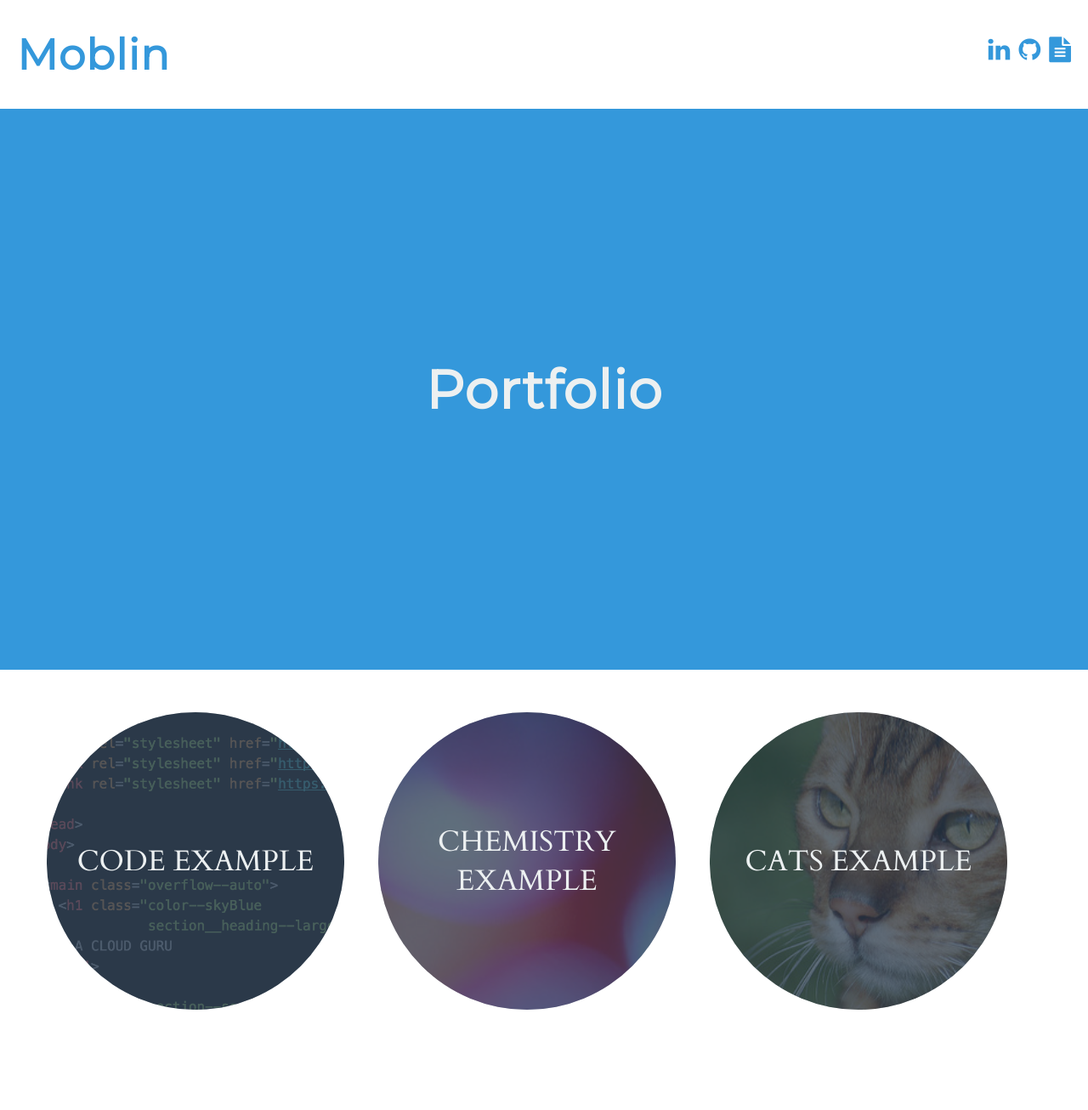
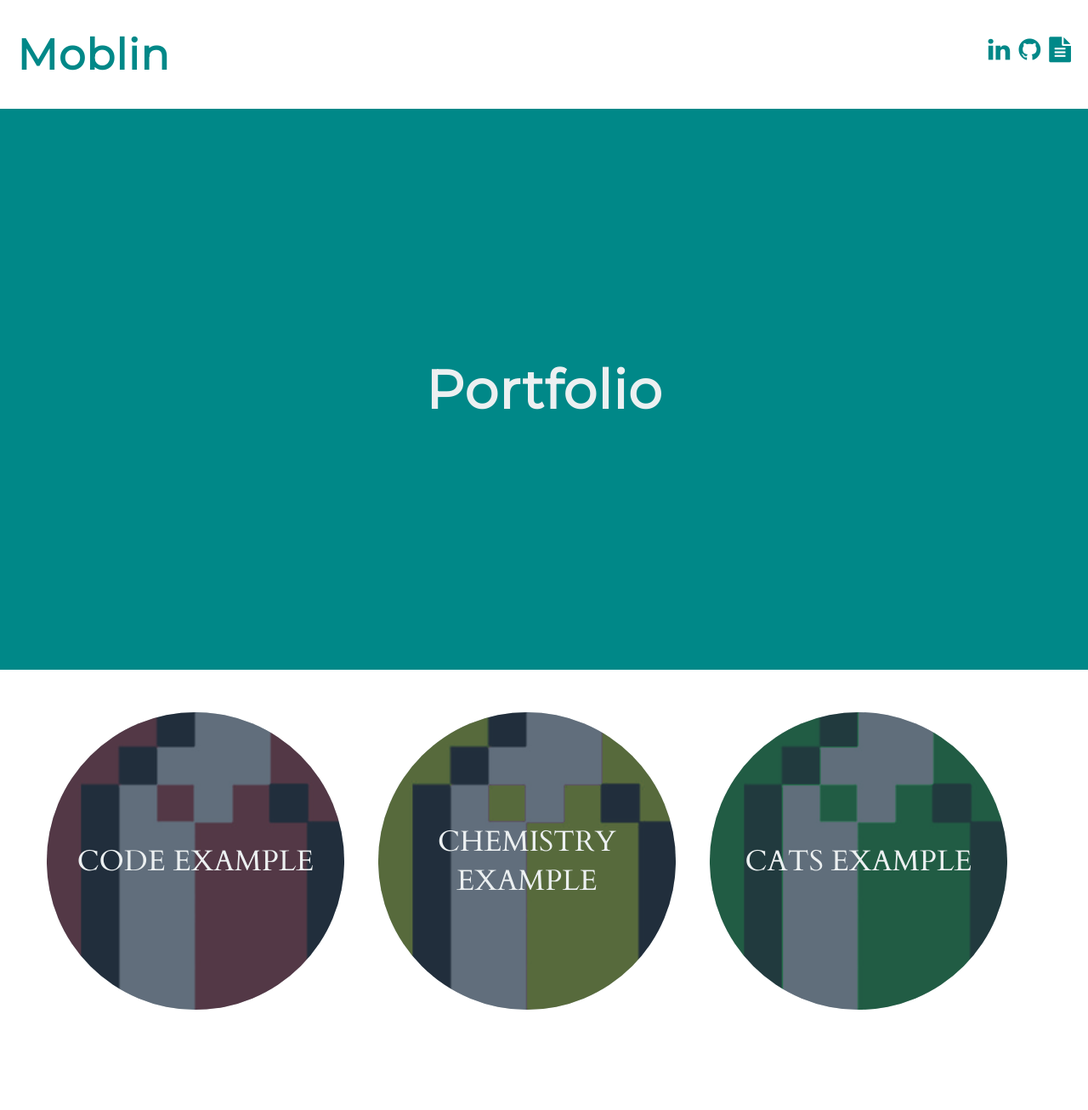
Before and after one commit to moblinx/portfolio, a React app: page / in a window 1280 px wide. Shown: the top 1306 px of the page at 85% size. Built offline with nearby package versions, Linux system fonts and the light colour scheme.

Commit message:
Change to a more suitable color

```diff
--- a/index.html
+++ b/index.html
@@ -13,7 +13,7 @@
 
   <body>
     <main class="overflow--auto">
-      <h1 class="color--skyBlue section__heading--largest">
+      <h1 class="color--moblinGreen section__heading--largest">
         <!--Your name goes here -->
         Moblin
       </h1>
@@ -25,7 +25,7 @@
 
         <!-- Link to Linked In profile -->
         <li class="socialWrapper">
-          <a class="color--skyBlue social"
+          <a class="color--moblinGreen social"
              title="LinkedIn Profile"
              target="_blank"
              href="#">
@@ -34,8 +34,8 @@
         </li>
 
         <!-- Link to GitHub profile -->
-        <li class="socialWrapper color--skyBlue">
-          <a class="social color--skyBlue"
+        <li class="socialWrapper color--moblinGreen">
+          <a class="social color--moblinGreen"
              title="GitHub Profile"
              target="_blank"
              href="https://github.com/moblinx/">
@@ -45,7 +45,7 @@
 
         <!-- Link to resume, probably a .pdf -->
         <li class="socialWrapper">
-          <a class="social color--skyBlue"
+          <a class="social color--moblinGreen"
              title="Resume"
              href="#">
             <i class="fa fa-file-text"></i>
@@ -53,7 +53,7 @@
         </li>
       </ul>
     </main>
-    <section class="background--skyBlue section">
+    <section class="background--moblinGreen section">
       <h2 class="color--cloud margin--none section__text--centered">
         Portfolio
       </h2>
@@ -61,7 +61,7 @@
 
     <div id="example-work"></div>
 
-    <section class="background--skyBlue section">
+    <section class="background--moblinGreen section">
       <h2 class="color--cloud margin--none section__text--centered">
         About Me
       </h2>
@@ -73,7 +73,7 @@
       </p>
     </section>
 
-    <section class="background--skyBlue section">
+    <section class="background--moblinGreen section">
       <h2 class="color--cloud margin--none section__text--centered">
         Social
       </h2>
--- a/js/example-work-modal.js
+++ b/js/example-work-modal.js
@@ -7,7 +7,7 @@ class ExampleWorkModal extends React.Component {
     let modalClass = this.props.open ? 'modal--open' : 'modal--closed';
 
     return (
-      <div className={ "background--skyBlue " + modalClass }>
+      <div className={ "background--moblinGreen " + modalClass }>
         <span className="color--cloud modal__closeButton" onClick={ this.props.closeModal }>
           <i className="fa fa-window-close-o"></i>
         </span>
@@ -18,7 +18,7 @@ class ExampleWorkModal extends React.Component {
           <h2 className="modal__title">
               { example.title }
           </h2>
-          <a className="color--skyBlue modal__link"
+          <a className="color--moblinGreen modal__link"
              href={ example.href }>
             Check it out
           </a>
--- a/js/main.js
+++ b/js/main.js
@@ -9,7 +9,7 @@ const workExamples = [
     'desc': "Lorem ipsum dolor sit amet, consectetur adipisicing elit, sed do eiusmod tempor incididunt ut labore et dolore magna aliqua. Ut enim ad minim veniam, quis nostrud exercitation ullamco laboris nisi ut aliquip ex ea commodo consequat. Duis aute irure dolor in reprehenderit in voluptate velit esse cillum dolore eu fugiat nulla pariatur. Excepteur sint occaecat cupidatat non proident, sunt in culpa qui officia deserunt mollit anim id est laborum.",
     'image': {
       'desc': "example screenshot of a project involving code",
-      'src': "images/example1.png",
+      'src': "images/red_rupee.jpg",
       'comment': ``
     }
   },
@@ -19,7 +19,7 @@ const workExamples = [
     'desc': "Lorem ipsum dolor sit amet, consectetur adipisicing elit, sed do eiusmod tempor incididunt ut labore et dolore magna aliqua. Ut enim ad minim veniam, quis nostrud exercitation ullamco laboris nisi ut aliquip ex ea commodo consequat. Duis aute irure dolor in reprehenderit in voluptate velit esse cillum dolore eu fugiat nulla pariatur. Excepteur sint occaecat cupidatat non proident, sunt in culpa qui officia deserunt mollit anim id est laborum.",
     'image': {
       'desc': "example screenshot of a project involving chemistry",
-      'src': "images/example2.png",
+      'src': "images/yellow_rupee.jpg",
       'comment': `“Chemistry” by Surian Soosay is licensed under CC BY 2.0
            https://www.flickr.com/photos/ssoosay/4097410999`
     }
@@ -30,7 +30,7 @@ const workExamples = [
     'desc': "Lorem ipsum dolor sit amet, consectetur adipisicing elit, sed do eiusmod tempor incididunt ut labore et dolore magna aliqua. Ut enim ad minim veniam, quis nostrud exercitation ullamco laboris nisi ut aliquip ex ea commodo consequat. Duis aute irure dolor in reprehenderit in voluptate velit esse cillum dolore eu fugiat nulla pariatur. Excepteur sint occaecat cupidatat non proident, sunt in culpa qui officia deserunt mollit anim id est laborum.",
     'image': {
       'desc': "example screenshot of a project involving cats",
-      'src': "images/example3.png",
+      'src': "images/green_rupee.jpg",
       'comment': `“Bengal cat” by roberto shabs is licensed under CC BY 2.0
            https://www.flickr.com/photos/37287295@N00/2540855181`
     }
--- a/styles/main.css
+++ b/styles/main.css
@@ -24,8 +24,16 @@
   background-color: rgb(52, 152, 219);
 }
 
+.background--moblinGreen {
+  background-color: rgb(0, 136, 136);
+}
+
 .color--skyBlue {
   color: rgb(52, 152, 219);
+}
+
+.color--moblinGreen {
+  color: rgb(0, 136, 136);
 }
 
 .color--cloud {
```
Also changed, not shown: images/green_rupee.jpg (added), images/moblin.jpg (added), images/red_rupee.jpg (added), images/yellow_rupee.jpg (added), 1 other file.
